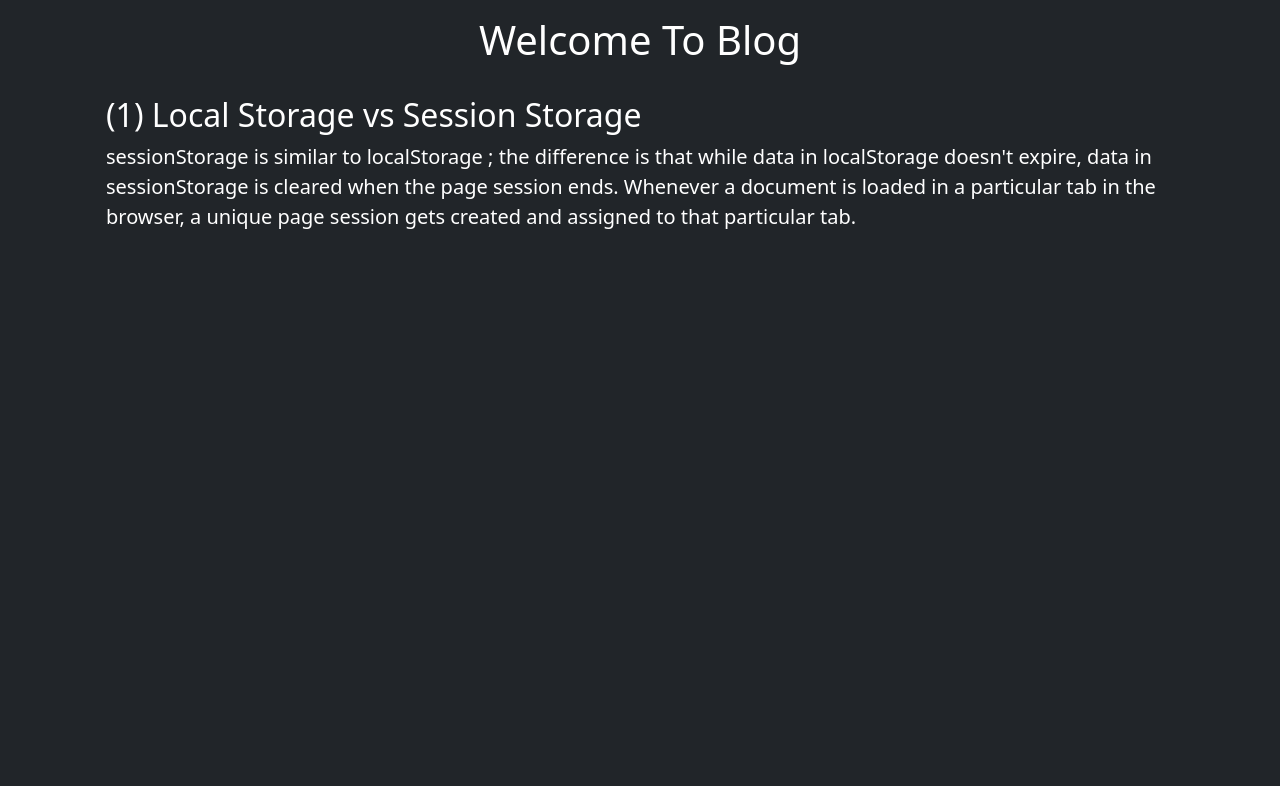
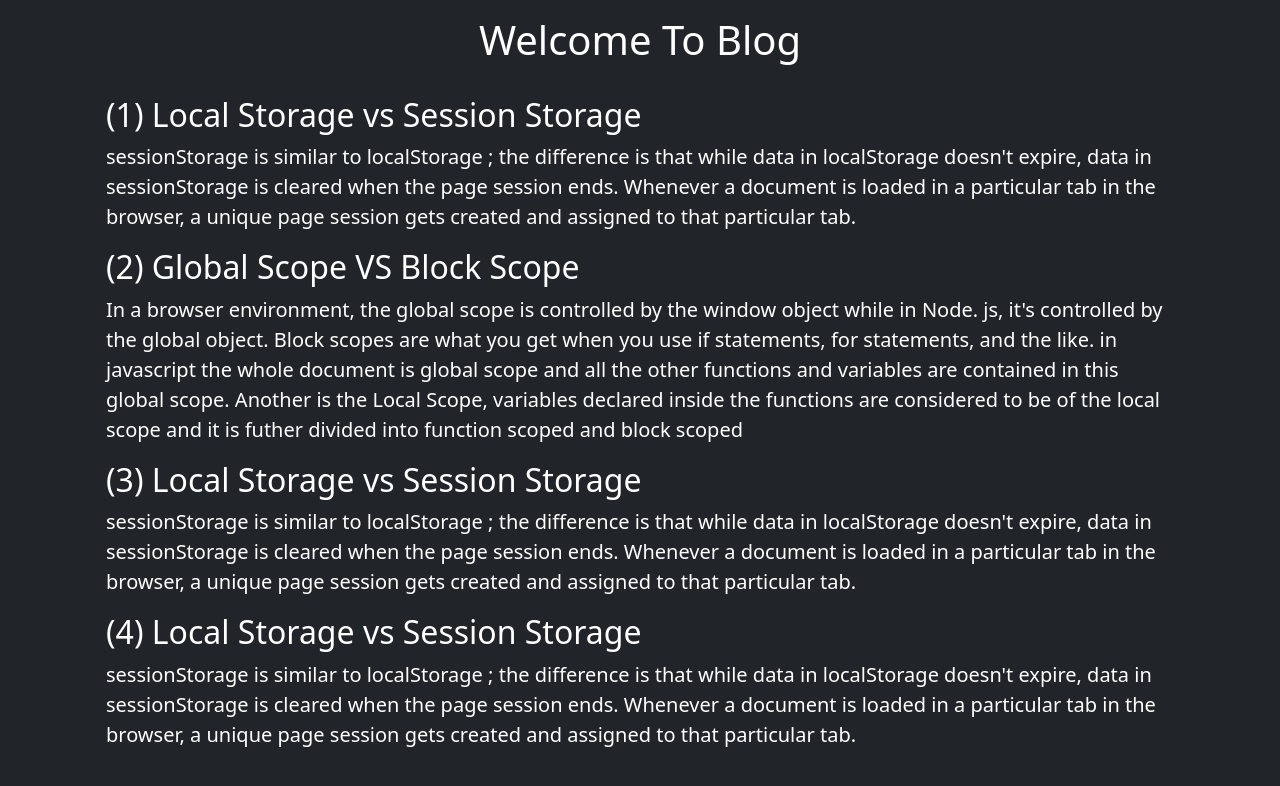
Before and after one commit to nicchy123/Type-Monster-Ass7, a plain HTML site: page blog.html in a window 1280 px wide. Drawn offline with nearby package versions, Linux system fonts and the light colour scheme.

Commit message:
Global Scope VS Block Scope added

```diff
--- a/blog.html
+++ b/blog.html
@@ -19,11 +19,25 @@
            <p class="fs-5 mt-2">
             sessionStorage is similar to localStorage ; the difference is that while data in localStorage doesn't expire, data in sessionStorage is cleared when the page session ends. Whenever a document is loaded in a particular tab in the browser, a unique page session gets created and assigned to that particular tab.
            </p>
-
-        <br>
-
-
-
+        </div>
+        <div class="mb-3">
+            <h2 class=" text-center d-inline">(2) Global Scope VS Block Scope</h2>
+           <p class="fs-5 mt-2">
+            In a browser environment, the global scope is controlled by the window object while in Node. js, it's controlled by the global object. Block scopes are what you get when you use if statements, for statements, and the like. in javascript the whole document is global scope and all the other functions and variables are contained in this global scope. Another is the Local Scope, variables declared inside the functions are considered to be of the local scope and it is futher divided into function scoped and block scoped
+           </p>
+        </div>
+        <div class="mb-3">
+            <h2 class=" text-center d-inline">(3) Local Storage vs Session Storage</h2>
+           <p class="fs-5 mt-2">
+            sessionStorage is similar to localStorage ; the difference is that while data in localStorage doesn't expire, data in sessionStorage is cleared when the page session ends. Whenever a document is loaded in a particular tab in the browser, a unique page session gets created and assigned to that particular tab.
+           </p>
+        </div>
+        <div class="mb-3">
+            <h2 class=" text-center d-inline">(4) Local Storage vs Session Storage</h2>
+           <p class="fs-5 mt-2">
+            sessionStorage is similar to localStorage ; the difference is that while data in localStorage doesn't expire, data in sessionStorage is cleared when the page session ends. Whenever a document is loaded in a particular tab in the browser, a unique page session gets created and assigned to that particular tab.
+           </p>
+        </div>
 
     <script src="https://cdn.jsdelivr.net/npm/bootstrap@5.2.3/dist/js/bootstrap.bundle.min.js"
         integrity="sha384-kenU1KFdBIe4zVF0s0G1M5b4hcpxyD9F7jL+jjXkk+Q2h455rYXK/7HAuoJl+0I4"
```
